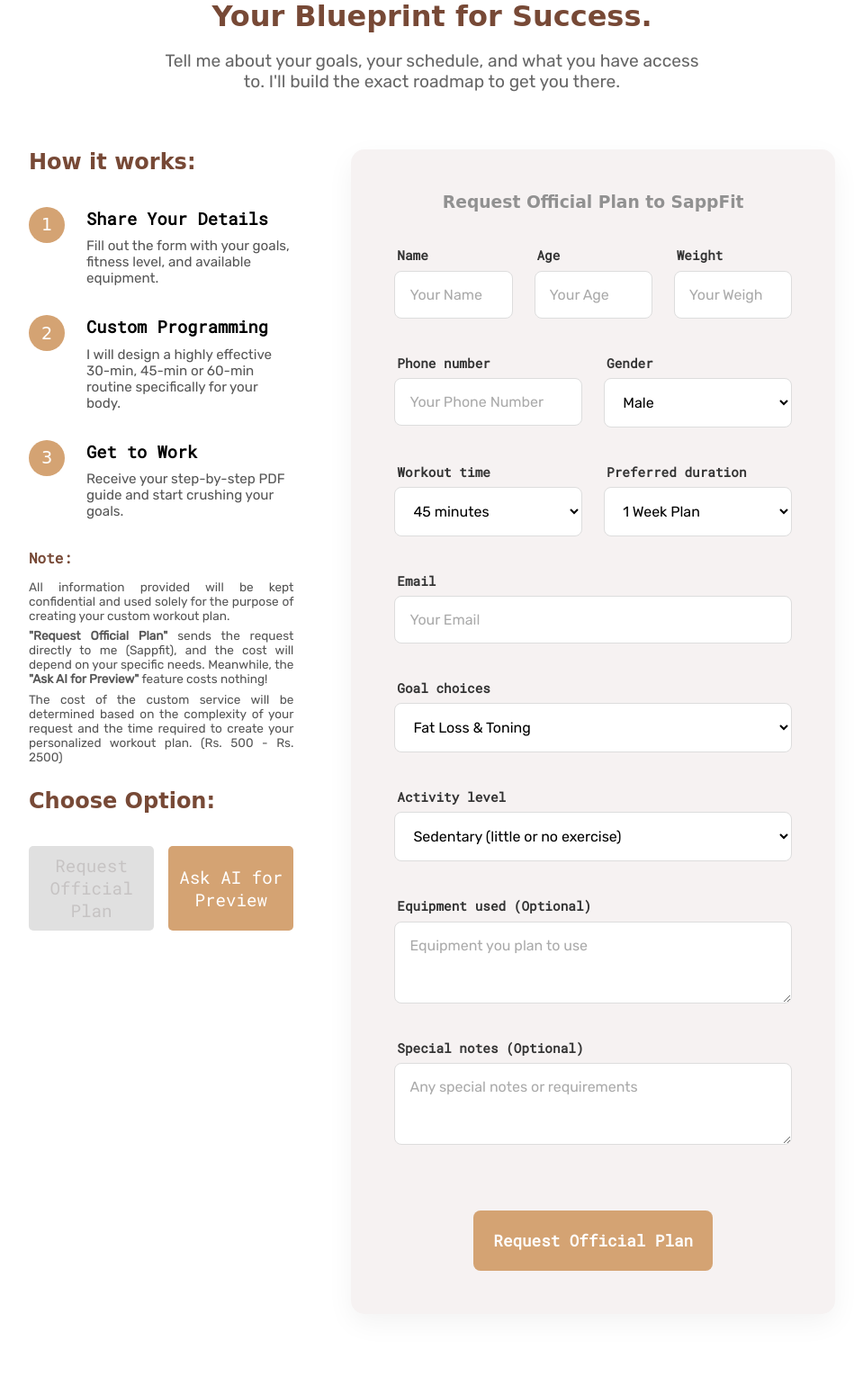
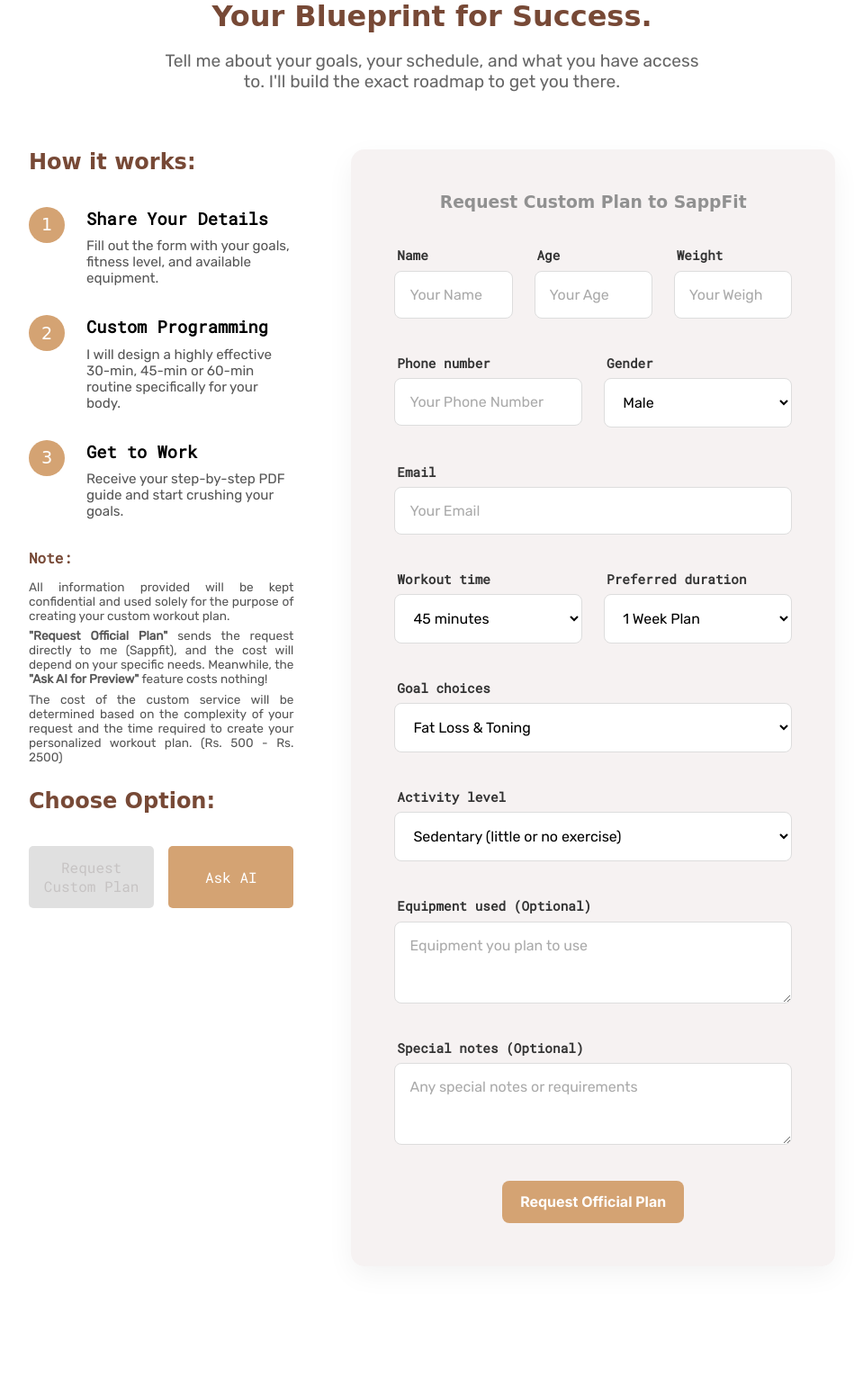
Before and after one commit to whyme-duh/sapp-fit, a Django app: page /custom-service/ in a window 1280 px wide. Shown: the part 201-1741 px from the top of the page at 90% size, without its empty margins (160-1119 px from the left). After the commit the page ends 1608 px from the top, so only its background shows below. Run offline with Django 4.2, Linux system fonts and the light colour scheme; some libraries are stand-ins or nearby versions; some web fonts are replaced.

Commit message:
form changes

```diff
--- a/website/form.py
+++ b/website/form.py
@@ -28,9 +28,19 @@ class BookingForm(forms.Form):
 
     def clean(self):
         super(BookingForm, self).clean()
+        valid_prefixes = (
+            '984', '985', '986', '974', '975', '980', '981',
+            '982', '970', '971', '961', '962', '988'
+        )
         phone_number = self.cleaned_data.get('phone_number')
-        if len(str(phone_number)) != 10:
-            self._errors['phone_number'] = self.error_class(['Please enter valid phone number with 10 digits.'])
+        if phone_number:
+            phone_number_str= str(phone_number)
+
+            if len(str(phone_number)) != 10:
+                self._errors['phone_number'] = self.error_class(['Please enter valid phone number with 10 digits.'])
+
+            elif not phone_number_str.startswith(valid_prefixes):
+                self.add_error('phone_number', 'The provided number does not start with a valid Nepali carrier prefix.')
         return self.cleaned_data
 
 
@@ -82,6 +92,27 @@ class ClientForm(forms.ModelForm):
     class Meta:
         model = Client
         fields = "__all__"
+
+
+
+
+    services = forms.ModelChoiceField(
+        required=True,
+        queryset=Service.objects.all(),
+        empty_label="Select a service",
+        widget=forms.Select(
+            attrs={'class': 'form-control',
+            }))
+
+    started_training_from = forms.DateField(
+        widget=forms.DateInput(
+            attrs={
+                'type': 'date',
+                'min': timezone.localdate().isoformat(),
+                'class': 'form-control'
+            }
+        )
+    )
 
     def clean(self):
         super(ClientForm, self).clean()
--- a/website/models.py
+++ b/website/models.py
@@ -102,7 +102,7 @@ class Client(models.Model):
     started_training_from = models.DateField()
     services = models.ForeignKey(Service, on_delete= models.PROTECT)
     any_problem = models.TextField(default="N/A")
-    status = models.CharField(max_length = 100, choices= STATUS_CHOICES)
+    status = models.CharField(max_length = 100, choices= STATUS_CHOICES, default="Ongoing")
     paid_or_not = models.CharField(max_length = 100, choices= PAID_OPTIONS, blank = True, null = True)
 
     def __str__(self):
--- a/website/static/website/aidata.js
+++ b/website/static/website/aidata.js
@@ -42,26 +42,46 @@ document.addEventListener("DOMContentLoaded", function() {
         });
     }
 
-    const officialPlanBtn = document.getElementById('official-plan');
-    const aiPlanBtn = document.getElementById('ai-plan')
 
 
-    officialPlanBtn.addEventListener('click', function (){
-        const officialPlanForm = document.getElementById('official-plan-form');
-        const aiPlanForm = document.getElementById('ai-preview-form');
+    // const officialPlanBtn = document.getElementById('official-plan');
+    // const aiPlanBtn = document.getElementById('ai-plan')
+
+
+    // officialPlanBtn.addEventListener('click', function (){
+    //     const officialPlanForm = document.getElementById('official-plan-form');
+    //     const aiPlanForm = document.getElementById('ai-preview-form');
+    //     officialPlanForm.style.display = "block";
+    //     aiPlanForm.style.display = "none";
+    //     this.disabled = true;
+    //     aiPlanBtn.disabled = false;
+    // })
+
+    // aiPlanBtn.addEventListener('click', function(){
+
+    //     const officialPlanForm = document.getElementById('official-plan-form');
+    //     const aiPlanForm = document.getElementById('ai-preview-form');
+    //     officialPlanForm.style.display = "none";
+    //     aiPlanForm.style.display = "block";
+    //     this.disabled = true;
+    //     officialPlanBtn.disabled = false;
+    // })
+});
+
+function changeOption(currentBtn, targetBtn, option){
+    const targetBtnElement = document.getElementById(targetBtn);
+    const officialPlanForm = document.getElementById('official-plan-form');
+    const aiPlanForm = document.getElementById('ai-preview-form');
+    if (option == "ai_preview"){
+        officialPlanForm.style.display = "none";
+        aiPlanForm.style.display = "block";
+    }
+    else if(option == "human_preview"){
         officialPlanForm.style.display = "block";
         aiPlanForm.style.display = "none";
-        this.disabled = true;
-        aiPlanBtn.disabled = false;
-    })
+    }
 
-    aiPlanBtn.addEventListener('click', function(){
+    currentBtn.disabled = true;
+    targetBtnElement.disabled = false;
 
-        const officialPlanForm = document.getElementById('official-plan-form');
-        const aiPlanForm = document.getElementById('ai-preview-form');
-        officialPlanForm.style.display = "none";
-        aiPlanForm.style.display = "block";
-        this.disabled = true;
-        officialPlanBtn.disabled = false;
-    })
-});
+}
--- a/website/static/website/bloglist.css
+++ b/website/static/website/bloglist.css
@@ -9,7 +9,6 @@
     --title-family :'Unbounded', cursive;
     --role-font :'Roboto Mono', monospace;
     --quote-family:'Lobster Two', cursive;
-    --read-more-btn: rgb(241, 180, 89);
     --blog-font : 'Andika', sans-serif;
     --container-width: 60%;
 
@@ -90,11 +89,11 @@ a{
     margin: 0;
     border: none;
     border-radius: 5px;
-    background-color: var(--read-more-btn);
+    background-color: var(--button-color);
     color: white !important;
 }
 .read-more-btn:hover{
-    background-color: rgb(255, 178, 62);
+    background-color: rgb(180, 114, 16);
     cursor: pointer;
 }
 .small-text{
--- a/website/static/website/customrequeststyle.css
+++ b/website/static/website/customrequeststyle.css
@@ -139,8 +139,9 @@
 
 #official-plan, #ai-plan{
     width: 100%;
-    padding-block:0.5em;
-    font-size:1.2em;
+    padding-block:0.85em;
+    padding-inline:0.25em;
+    font-size:1em;
     border: none;
     color: white;
     border-radius: 5px;
@@ -265,9 +266,9 @@
     background-color: var(--button-color);
     color: white;
     border: none;
-    padding: 1.25em;
-    font-size: 1.1em;
-    font-family: var(--role-font);
+    padding-inline: 1.25em;
+    font-size: 1em;
+    font-family: var(--second-parafont);
     font-weight: bold;
     border-radius: 8px;
     cursor: pointer;
--- a/website/templates/website/service/customservicepage.html
+++ b/website/templates/website/service/customservicepage.html
@@ -63,8 +63,8 @@ Custom Service Request
              <div class="options">
                 <h2>Choose Option: </h2>
                <div class="option-btns-group">
-                    <button id="official-plan" disabled="true">Request Official Plan</button>
-                    <button id="ai-plan">Ask AI for Preview</button>
+                    <button id="official-plan" disabled="true" onclick='changeOption(this, "ai-plan", "human_preview")'>Request Custom Plan</button>
+                    <button id="ai-plan" onclick='changeOption(this, "official-plan", "ai_preview")'>Ask AI</button>
                </div>
             </div>
 
@@ -72,7 +72,7 @@ Custom Service Request
 
 
         <div class="request-form-wrapper" id="official-plan-form">
-            <h3>Request Official Plan to SappFit</h3>
+            <h3>Request Custom Plan to SappFit</h3>
             <form method="POST" class="custom-form" id="clientForm">
                 {% csrf_token %}
                 <div class="custom-form">
@@ -114,6 +114,10 @@ Custom Service Request
                             {{form.gender}}
                         </div>
                     </div>
+                    <div class="form-group">
+                        <label for="{{form.email.id_for_label}}" class="form-label">{{form.email.label}}</label>
+                        {{form.email}}
+                    </div>
                      <div class="form-row">
                         <div class="form-group">
                             <label for="{{form.workout_time.id_for_label}}" class="form-label">{{form.workout_time.label}}</label>
@@ -125,10 +129,7 @@ Custom Service Request
                             {{form.preferred_duration}}
                         </div>
                     </div>
-                    <div class="form-group">
-                        <label for="{{form.email.id_for_label}}" class="form-label">{{form.email.label}}</label>
-                        {{form.email}}
-                    </div>
+
 
                     <div class="form-group">
                         <label for="{{form.goal_choices.id_for_label}}" class="form-label">{{form.goal_choices.label}}</label>
@@ -150,7 +151,7 @@ Custom Service Request
                     </div>
 
                 </div>
-                <div class="button-group" style="display: flex; gap: 1em; margin-top: 2em;">
+                <div class="button-group" >
                     <button type="submit" name="action" value="human_request" class="submit-btn primary">
                         Request Official Plan
                     </button>
@@ -227,9 +228,9 @@ Custom Service Request
                     </div>
 
                 </div>
-                <div class="button-group" style="display: flex; gap: 1em; margin-top: 2em;">
-                    <button type="submit" name="action" value="ai_preview" class="submit-btn secondary" style="background-color: #d3c1c1; color: #333;">
-                        Ask AI for a Preview
+                <div class="button-group" >
+                    <button type="submit" name="action" value="ai_preview" class="submit-btn primary" >
+                        Request AI
                     </button>
                 </div>
             </form>
--- a/website/views.py
+++ b/website/views.py
@@ -145,7 +145,6 @@ def custom_service_request(request):
             activity_level = form.cleaned_data['activity_level']
 
             is_ajax = request.headers.get('X-Requested-With') == 'XMLHttpRequest'
-            print(is_ajax)
             try:
                 if button_clicked == "human_request":
                     phone_number = form.cleaned_data['phone_number']
```
Also changed, not shown: website/static/website/client_style.css (+7 -6 lines), website/static/website/style.css (+14 -9 lines), website/templates/website/clients/clients.html (+16 -11 lines), website/templates/website/home.html (+1 -24 lines), website/migrations/0037_alter_client_status.py (added).
